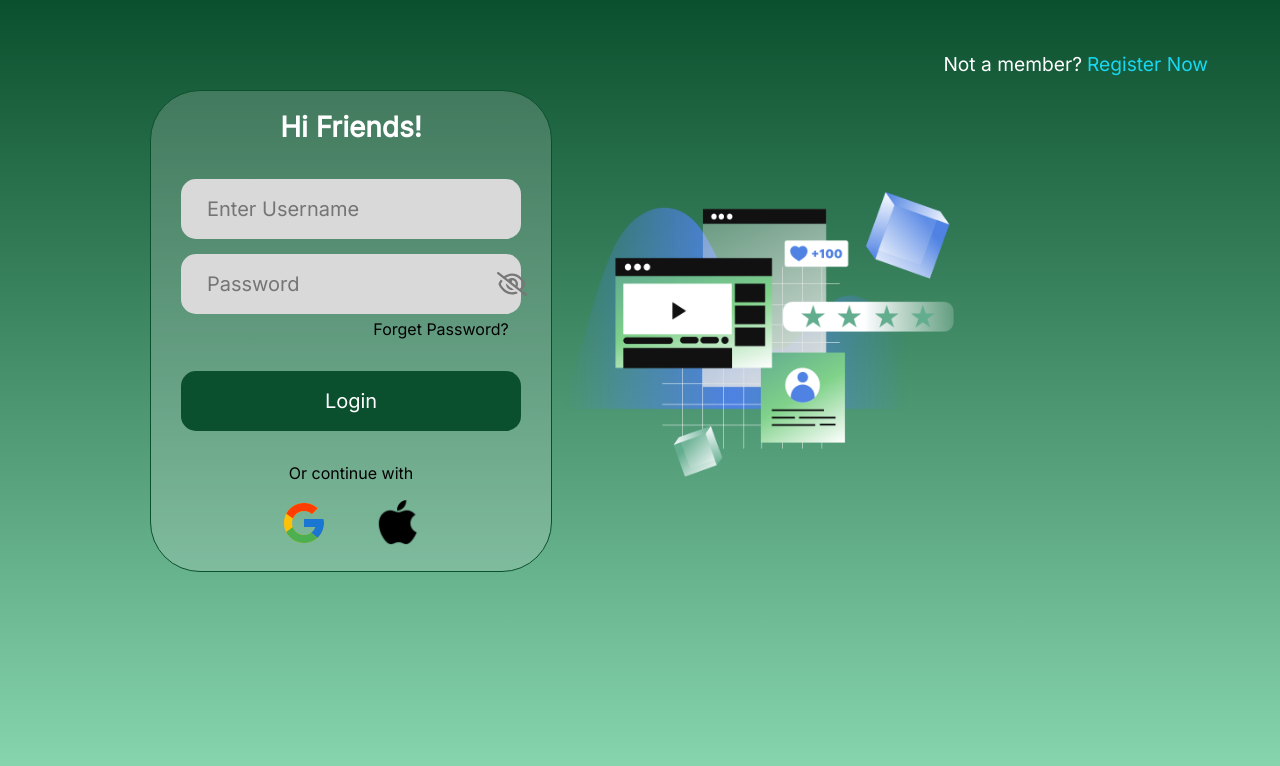
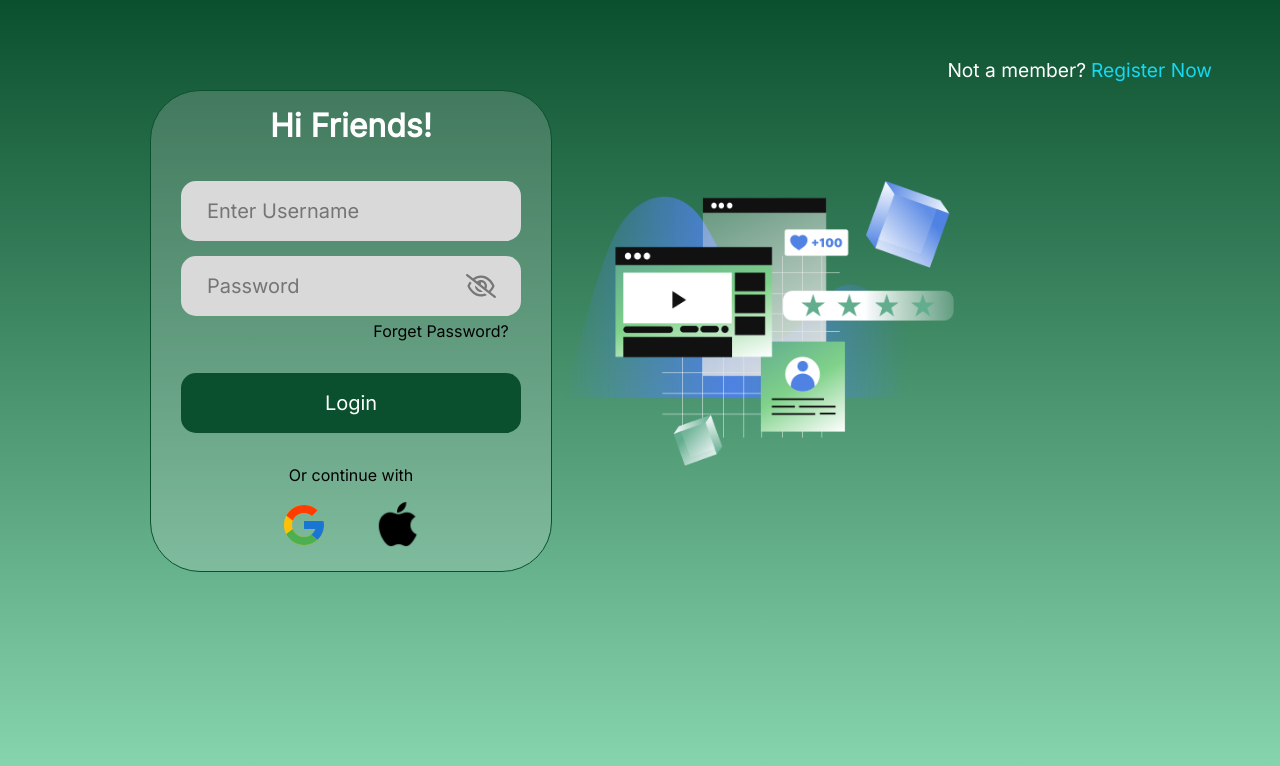
Before and after one commit to AmiraWalid1/LinkUp, a plain HTML site: page web_static/login.html in a window 1280 px wide. Drawn offline with Linux system fonts and the light colour scheme.

Commit message:
modified

```diff
--- a/web_static/login.css
+++ b/web_static/login.css
@@ -11,9 +11,8 @@ body {
     display: flex;
     flex-direction: row;
     justify-content: end;
-    margin-top: 52px;
+    padding: 50px 60px 35px 160px;
     font-family: Inter;
-    margin-right: 4rem;
     font-size: 1.2rem;
 }
 
@@ -33,7 +32,8 @@ body {
 }
 
 .form-container {
-    width: 400px;
+    width: 100%;
+    max-width: 400px;
     height: 480px;
     background: rgba(217, 217, 217, 0.20999999344348907);
     opacity: 1;
@@ -54,6 +54,10 @@ body {
     opacity: 1;
     white-space: nowrap;
     text-align: center;
+    margin-top: 15px;
+    margin-bottom: 20px;
+    font-size: 32px;
+    font-weight: 600;
 }
 
 .input-container {
@@ -65,7 +69,7 @@ body {
     overflow: hidden;
     display: flex;
     justify-content: center;
-    justify-items: center;
+    /* align-items: center; */
     margin-top: 1rem;
     margin-bottom: 15px;
 }
@@ -79,7 +83,7 @@ body {
     overflow: hidden;
     display: flex;
     justify-content: center;
-    justify-items: center;
+    margin-bottom: 5px;
 }
 
 input {
@@ -89,7 +93,6 @@ input {
     justify-content: center;
     font-size: 1.25rem;
     font-family: Inter;
-    /* color: ; */
 }
 
 input:focus {
@@ -98,8 +101,6 @@ input:focus {
 }
 
 .Forget{
-    display: flex;
-    justify-content: end;
     text-decoration: none;
     font-size: 1rem ;
     font-family: Inter;
@@ -109,7 +110,7 @@ input:focus {
     margin-left: 180px;
 }
 
-button{
+.button{
     width: 340px;
     height: 60px;
     background: #0B502E;
@@ -118,11 +119,14 @@ button{
     overflow: hidden;
     position: relative;
     margin-top: 2rem;
-
     border: none;
     color: rgba(255, 255, 255, 1);
     font-family: Inter;
     cursor: pointer;
+    display: flex;
+    justify-content: center;
+    align-items: center;
+    text-decoration: none;
 }
 
 #continue {
@@ -158,21 +162,23 @@ button{
 
 .eye {
     width: 30px;
-    margin-right: 2rem;
+    /* margin-right: 2rem; */
     margin-top: 18px;
     position: absolute;
+    right: 55px;
+    /* top: 5px; */
 }
 
 .cover {
     width: 400px;
-    height: 400px;
     background-repeat: no-repeat;
     background-position: center center;
     background-size: cover;
     opacity: 1;
     position: absolute;
-    top: 8rem;
+    /* /* top: 8rem; */
     right: 20rem;
     overflow: hidden;
+    /* margin-right: 530px; */
 
 }
--- a/web_static/login.html
+++ b/web_static/login.html
@@ -17,7 +17,9 @@
         <a id="nav-link" href="signUp.html"> Register Now </a>
     </div>
 
+    <div class="gridLayout">
         <!-- form on left section -->
+        <div class="grid-item formColumn">
             <div class="form-container">
                 <h1 class="greeting">Hi Friends!</h1>
 
@@ -26,15 +28,15 @@
                 </div>
 
                 <div class="password-container">
+                    <img class="eye" src="eye-slash-regular.svg" alt="eye">
                     <input type="password" placeholder="Password">
-            <div>
-                <img class="eye" src="eye-slash-regular.svg" alt="eye">
-            </div>
                 </div>
 
+                <div class="question-wrapper">
                     <a class="Forget" href="#"> Forget Password? </a>
+                </div>
 
-        <button> Login </button>
+                <a class="button" href="home.html"> Login </a>
 
                 <p id="continue"> Or continue with</p>
 
@@ -45,9 +47,14 @@
 
 
             </div>
+        </div>
+
 
         <!-- photo on the left -->
+        <div class="grid-item imgColumn">
             <img class="cover" src="login.png" alt="pic">
+        </div>
+    </div>
 
 </body>
 
--- a/web_static/signUp.css
+++ b/web_static/signUp.css
@@ -74,7 +74,7 @@ input:focus {
    outline-style: none;
 }
 
-button{
+.button{
     width: 340px;
     height: 60px;
     background: #0B502E;
@@ -82,14 +82,16 @@ button{
     font-size: 1.25rem;
     overflow: hidden;
     position: relative;
-    margin-top: .8rem;
-
+    margin-top: 2rem;
     border: none;
     color: rgba(255, 255, 255, 1);
     font-family: Inter;
     cursor: pointer;
+    display: flex;
+    justify-content: center;
+    align-items: center;
+    text-decoration: none;
 }
-
 #continue {
     display: flex;
     justify-content: center;
@@ -112,11 +114,14 @@ button{
     margin-top: 15px;
     margin-left: 150px;
 }
+
 .eye {
-    width: 30px;
-    margin-right: 60px;
+    width: 25px;
+    /* margin-right: 2rem; */
     margin-top: 18px;
     position: absolute;
+    right: 55px;
+    /* top: 5px; */
 }
 
 .cover {
```
Also changed, not shown: web_static/signUp.html (+1 -1 lines). Lines whose indentation alone changed are shown as unchanged.
